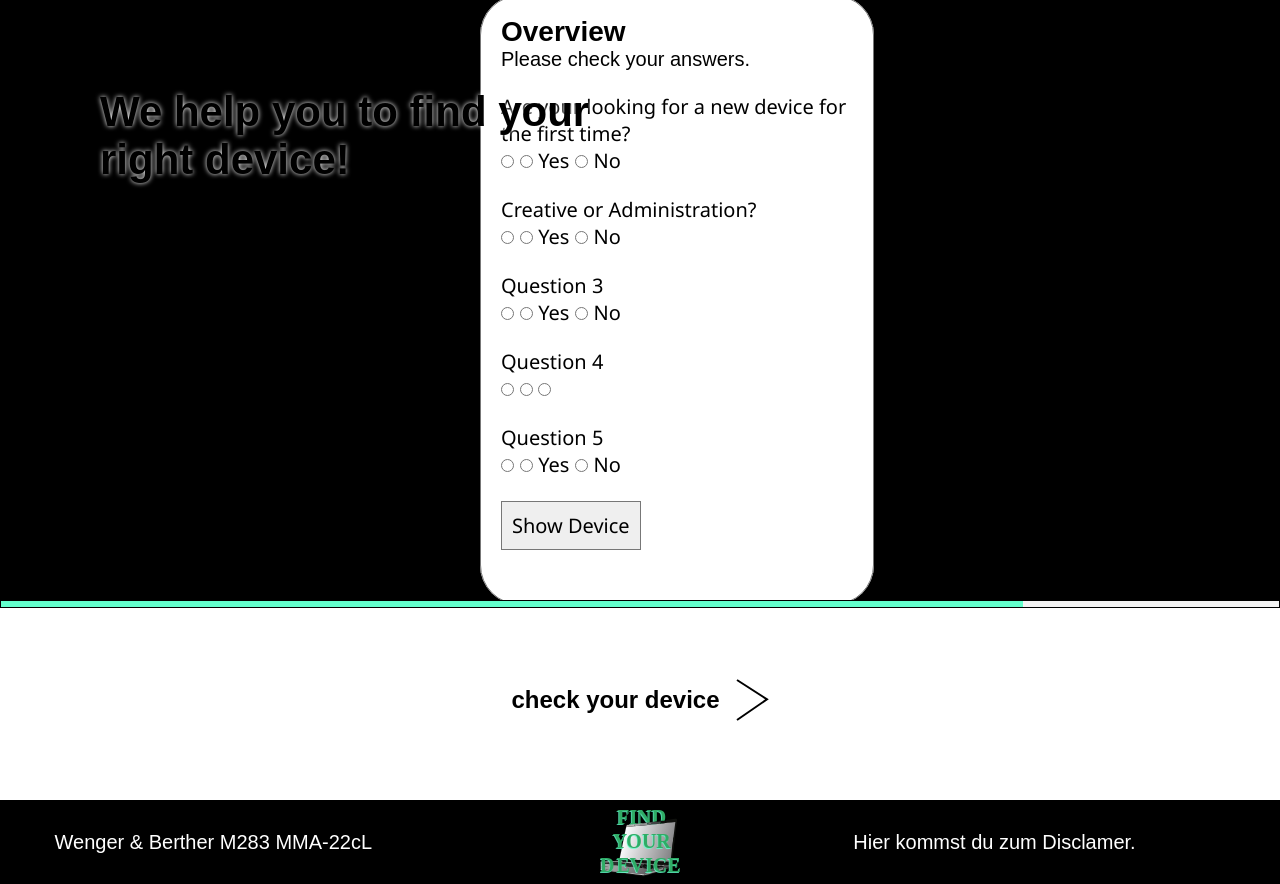
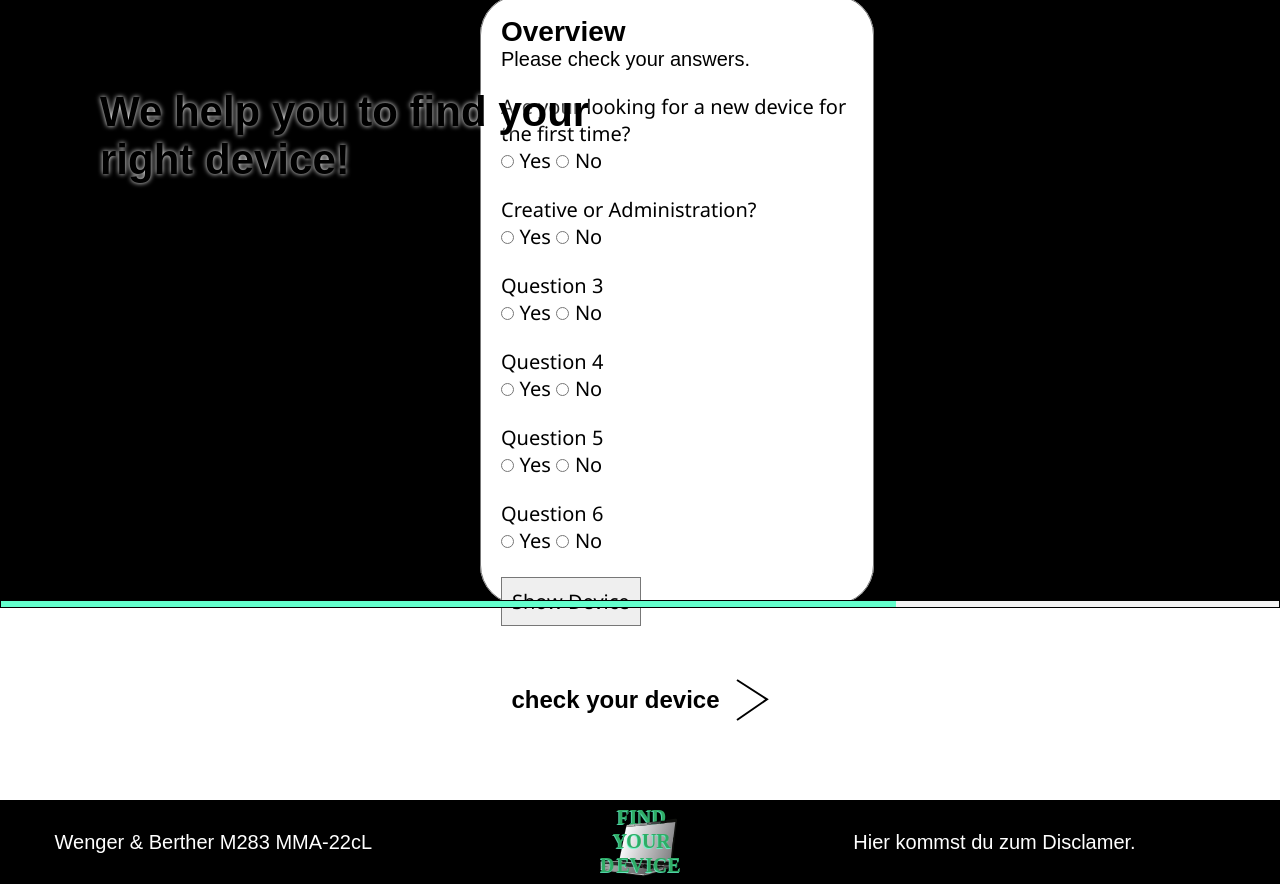
Before and after one commit to bubu9120/PHP-Project, a PHP site: page /overview.php in a window 1280 px wide. Run offline with PHP 8.4, Linux system fonts and the light colour scheme; the visitor is signed in with stand-in values (Sample User, id 1); data that the repository does not hold is empty.

Commit message:
overview

```diff
--- a/overview.php
+++ b/overview.php
@@ -1,6 +1,7 @@
 <?php
+/* session_start();
 session_start();
-
+echo '<script>console.log(' . json_encode($_SESSION['responses']) . ');</script>';
 $error = "";
 $message = "Are your looking for a new device for the first time? " . $_SESSION["qone"] . "\n";
 $message .= "Question2 " . $_SESSION["qtwo"] . "\n";
@@ -38,6 +39,21 @@ if ($_SERVER["REQUEST_METHOD"] == "POST" && isset($_POST["next"])) {
         header('Location: ./step-2.php');
         exit();
     }
+} */
+session_start();
+
+// Überprüfen, ob die Session-Daten vorhanden sind
+if (isset($_SESSION['responses']) && !empty($_SESSION['responses'])) {
+    $responses = $_SESSION['responses'];
+} else {
+    // Falls keine Daten in der Session vorhanden sind, zeige eine Nachricht an
+    echo "Keine Daten in der Session gefunden.";
+    exit();
+}
+
+function isChecked($sessionData, $question, $value)
+{
+    return isset($sessionData[$question]) && $sessionData[$question] === $value ? 'checked' : '';
 }
 ?>
 
@@ -61,52 +77,50 @@ if ($_SERVER["REQUEST_METHOD"] == "POST" && isset($_POST["next"])) {
                 <br>
                 <p>
                     <label for="qone">Are your looking for a new device for the first time?</label><br>
-                    <input type="radio" name="qone" id="qonedef" value="def" required>
-                    <label for="qonedef"></label>
-                    <input type="radio" name="qone" id="qoneyes" value="yes" required>
+                    <input type="radio" name="qone" id="qoneyes" value="yes" <?= isChecked($responses, 'qone', 'yes') ?> required>
                     <label for="qoneyes">Yes</label>
-                    <input type="radio" name="qone" id="qoneno" value="no" required>
+                    <input type="radio" name="qone" id="qoneno" value="no" <?= isChecked($responses, 'qone', 'no') ?> required>
                     <label for="qoneno">No</label>
                 </p>
                 <br>
                 <p>
                     <label for="qtwo">Creative or Administration?</label><br>
-                    <input type="radio" name="qtwo" id="qtwodef" value="def" required>
-                    <label for="qtwodef"></label>
-                    <input type="radio" name="qtwo" id="qtwoyes" value="yes" required>
+                    <input type="radio" name="qtwo" id="qtwoyes" value="yes" <?= isChecked($responses, 'qtwo', 'yes') ?> required>
                     <label for="qtwoyes">Yes</label>
-                    <input type="radio" name="qtwo" id="qtwono" value="no" required>
+                    <input type="radio" name="qtwo" id="qtwono" value="no" <?= isChecked($responses, 'qtwo', 'no') ?> required>
                     <label for="qtwono">No</label>
                 </p>
                 <br>
                 <p>
                     <label for="qthree">Question 3</label><br>
-                    <input type="radio" name="qthree" id="qthreedef" value="def" required>
-                    <label for="qthreedef"></label>
-                    <input type="radio" name="qthree" id="qthreeyes" value="yes" required>
+                    <input type="radio" name="qthree" id="qthreeyes" value="yes" <?= isChecked($responses, 'qthree', 'yes') ?> required>
                     <label for="qthreeyes">Yes</label>
-                    <input type="radio" name="qthree" id="qthreeno" value="no" required>
+                    <input type="radio" name="qthree" id="qthreeno" value="no" <?= isChecked($responses, 'qthree', 'no') ?> required>
                     <label for="qthreeno">No</label>
                 </p>
                 <br>
                 <p>
                     <label for="qfour">Question 4</label><br>
-                    <input type="radio" name="qfour" id="qfourdef" value="def" required>
-                    <label for="qfourdef"></label>
-                    <input type="radio" name="qfour" id="qfouryes" value="yes" required>
-                    <label for="qfouryes"></label>
-                    <input type="radio" name="qfour" id="qfourno" value="no" required>
-                    <label for="qfourno"></label>
+                    <input type="radio" name="qfour" id="qfouryes" value="yes" <?= isChecked($responses, 'qfour', 'yes') ?> required>
+                    <label for="qfouryes">Yes</label>
+                    <input type="radio" name="qfour" id="qfourno" value="no" <?= isChecked($responses, 'qfour', 'no') ?> required>
+                    <label for="qfourno">No</label>
                 </p>
                 <br>
                 <p>
                     <label for="qfive">Question 5</label><br>
-                    <input type="radio" name="qfive" id="qfivedef" value="def" required>
-                    <label for="qfivedef"></label>
-                    <input type="radio" name="qfive" id="qfiveyes" value="yes" required>
+                    <input type="radio" name="qfive" id="qfiveyes" value="yes" <?= isChecked($responses, 'qfive', 'yes') ?> required>
                     <label for="qfiveyes">Yes</label>
-                    <input type="radio" name="qfive" id="qfiveno" value="no" required>
+                    <input type="radio" name="qfive" id="qfiveno" value="no" <?= isChecked($responses, 'qfive', 'no') ?> required>
                     <label for="qfiveno">No</label>
+                </p>
+                <br>
+                <p>
+                    <label for="qsix">Question 6</label><br>
+                    <input type="radio" name="qsix" id="qsixyes" value="yes" <?= isChecked($responses, 'qsix', 'yes') ?> required>
+                    <label for="qsixyes">Yes</label>
+                    <input type="radio" name="qsix" id="qsixno" value="no" <?= isChecked($responses, 'qsix', 'no') ?> required>
+                    <label for="qsixno">No</label>
                 </p>
                 <p>
                     <br />
@@ -115,7 +129,7 @@ if ($_SERVER["REQUEST_METHOD"] == "POST" && isset($_POST["next"])) {
             </fieldset>
         </form>
     </div>
-    <progress class="progress progress1" max="10" value="8"></progress>
+    <progress class="progress progress1" max="10" value="7"></progress>
     <div id="banner-bottom">
         <button id="start-hr">
             <h3>check your device</h3>
```
